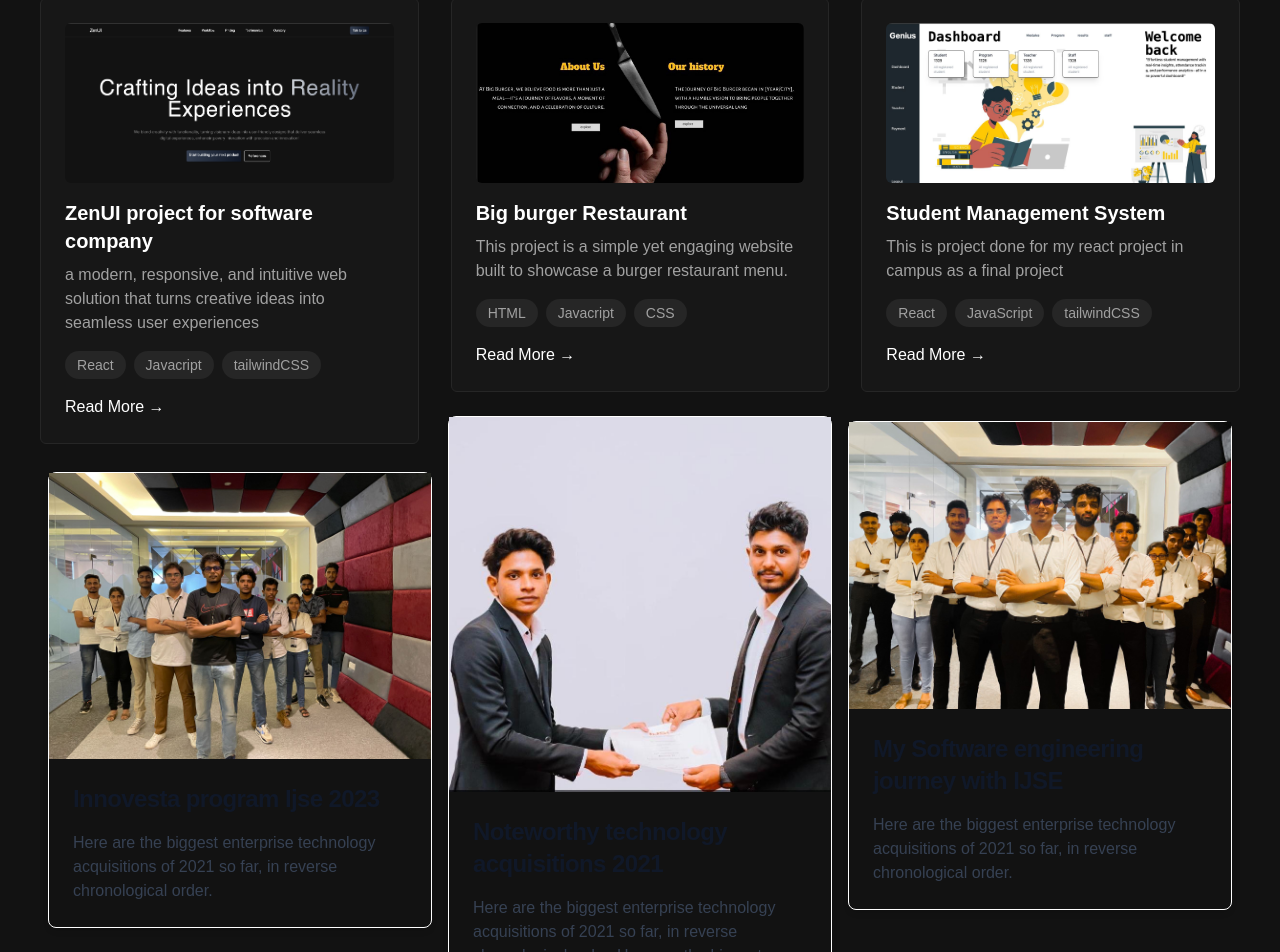
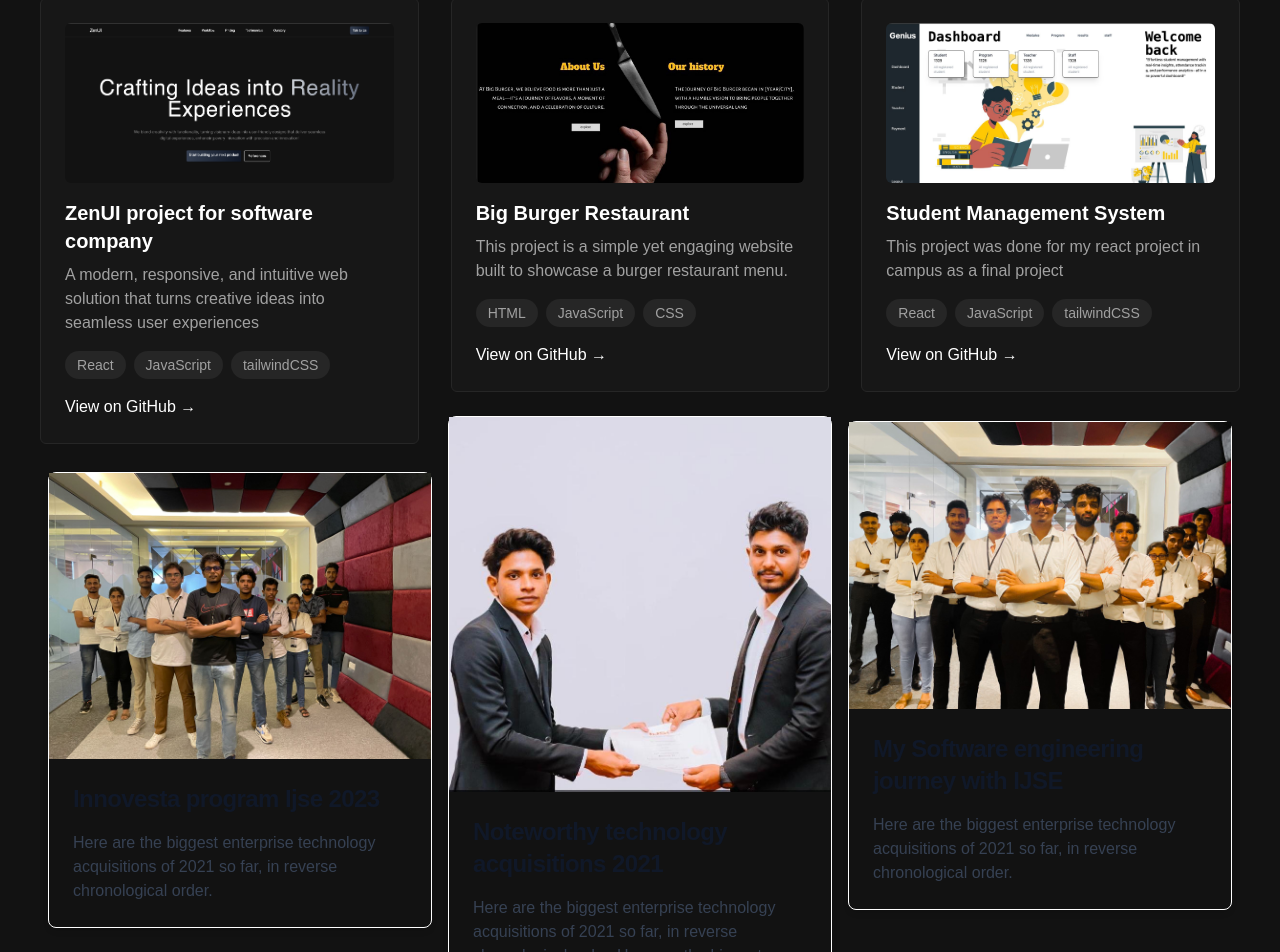
Before and after one commit to rashmikaz/new-portfolio, a React (Vite) app: page / in a window 1280 px wide. Shown: the part 998-1950 px from the top of the page. Built offline with nearby package versions, Linux system fonts and the light colour scheme.

Commit message:
add links

```diff
--- a/src/components/Main.jsx
+++ b/src/components/Main.jsx
@@ -12,29 +12,30 @@ import ijseimg from "../assets/ijse.jpeg"
 import { motion } from 'framer-motion';
 
 
+
 const project = [
   {
-
     title: "ZenUI project for software company",
-       description: "a modern, responsive, and intuitive web solution that turns creative ideas into seamless user experiences",
-       tags: ["React", "Javacript", "tailwindCSS"],
+    description: "A modern, responsive, and intuitive web solution that turns creative ideas into seamless user experiences",
+    tags: ["React", "JavaScript", "tailwindCSS"],
     image: zenuiimg,
+    githubLink: "https://github.com/rashmikaz/ZenUI",
   },
   {
-
-      title: "Big burger Restaurant",
+    title: "Big Burger Restaurant",
     description: "This project is a simple yet engaging website built to showcase a burger restaurant menu.",
-      tags: ["HTML", "Javacript", "CSS"],
+    tags: ["HTML", "JavaScript", "CSS"],
     image: bigburgerimg,
+    githubLink: "https://github.com/rashmikaz/big-burger-restaurant",
   },
   {
     title: "Student Management System",
-    description: "This is project done for my react project in campus as a final project ",
+    description: "This project was done for my react project in campus as a final project",
     tags: ["React", "JavaScript", "tailwindCSS"],
     image: smsimg,
+    githubLink: "https://github.com/rashmikaz/student-management-react",
   },
 ];
-
 const Main = () => {
   const projectSectionRef = useRef(null);
 
@@ -213,12 +214,18 @@ const Main = () => {
             <span key={idx} className="px-3 py-1 bg-neutral-800 rounded-full text-sm text-neutral-400">{tag}</span>
           ))}
         </div>
-              <a href="#" className="text-white-400 font-medium">Read More →</a>
+        <a
+          href={project.githubLink}
+          target="_blank"
+          rel="noopener noreferrer"
+          className="text-white-400 font-medium"
+        >
+          View on GitHub →
+        </a>
       </div>
     </div>
   ))}
 </div>
-
       <Card
       className="max-w-sm relative bottom-115 right-100"
       imgAlt="Meaningful alt text for an image that is not purely decorative"
```
Lines whose indentation alone changed are shown as unchanged.
